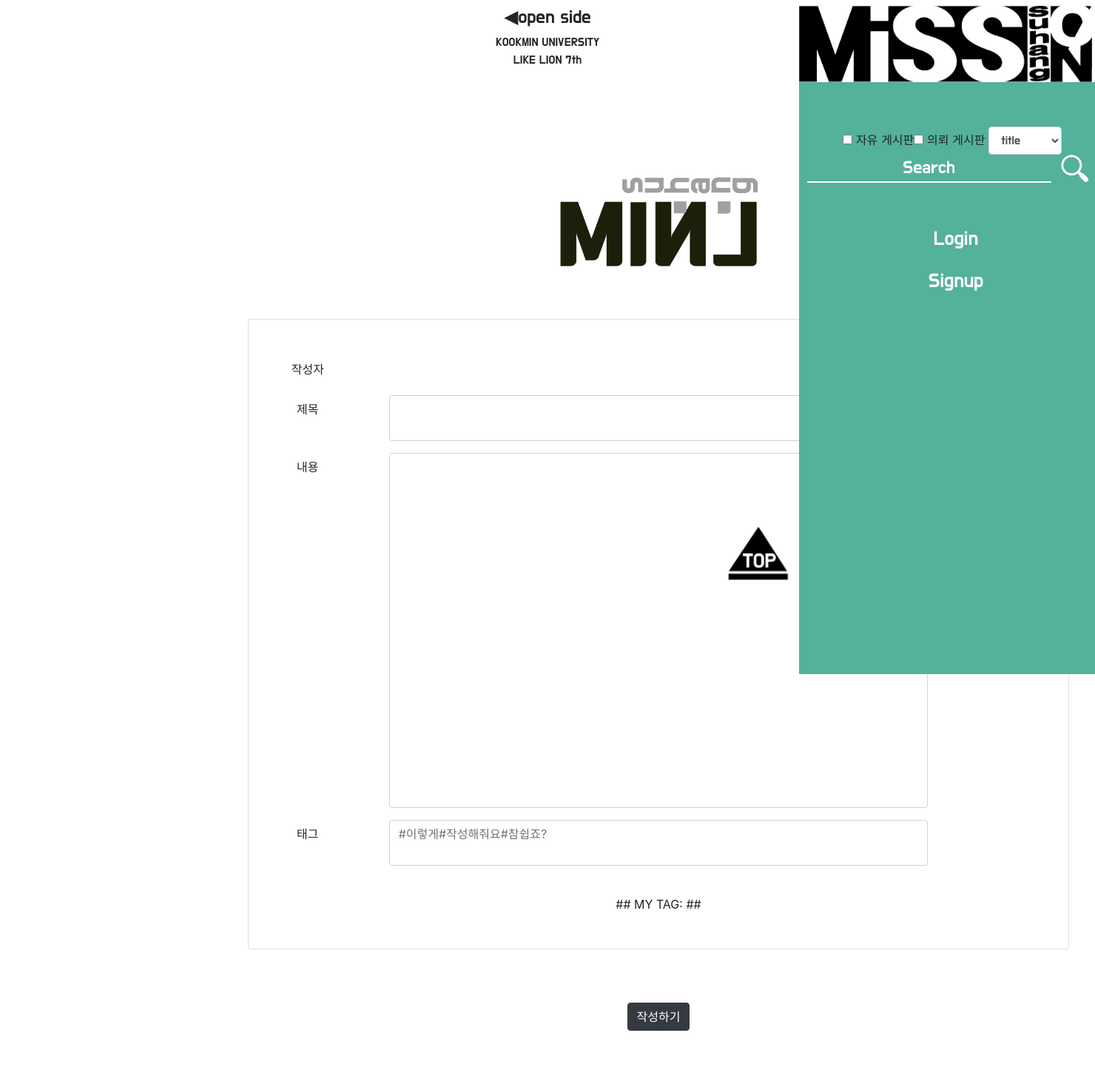
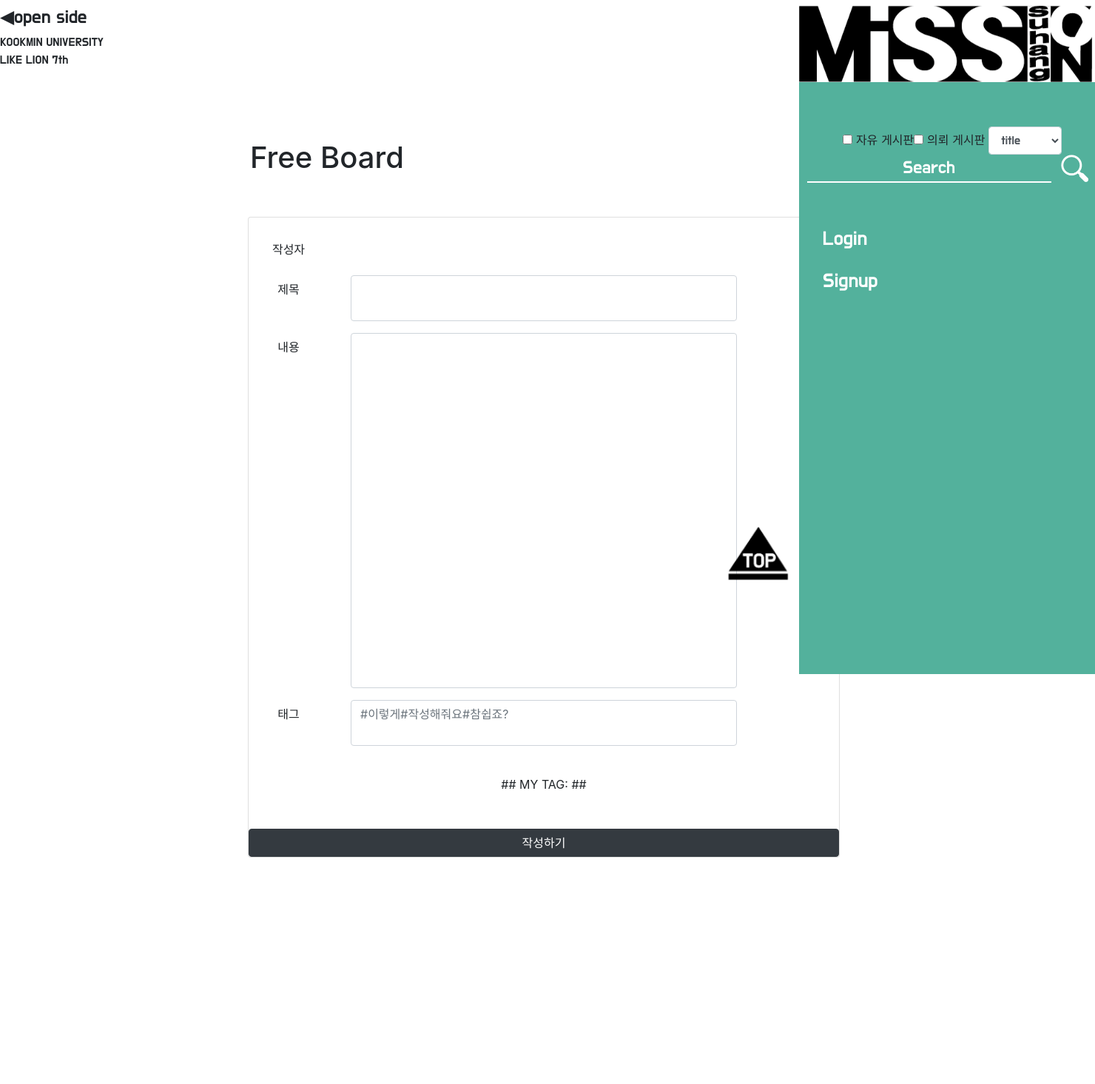
Before and after one commit to rkdtmddnjs97/mission_suhang, a Django app: page /freeBoard/new/ in a window 1480 px wide. Shown: the whole page at 74% size. After the commit the page ends 1159 px from the top, so only its background shows below. Run offline with Django 3.2, Linux system fonts and the light colour scheme; data that the repository does not hold is empty; some libraries are stand-ins or nearby versions.

Commit message:
b_new_final

```diff
--- a/freeBoard/templates/b_new.html
+++ b/freeBoard/templates/b_new.html
@@ -4,19 +4,20 @@
 
 
 <form action="{%url 'b_create' %}" method="POST">
-    <br><br><br>
-    <div><img class="image_h" src="{% static '로고1.png' %}" alt="" width="280;" height="170;"></div>
+    <br><br>
+    <!-- <div><img class="image_h" src="{% static '로고1.png' %}" alt="" width="280;" height="170;"></div> -->
+    <h1 class="fr">Free Board</h1>
     <br><br>
     {% csrf_token %}
     <div class="card">
 
 
-        <br><br>
+        <br>
         {% csrf_token %}
         <div class="form-group row">
             <label for="staticUser" class="col-sm-2 col-form-label">작성자</label>
-            <div class="col-sm-8">
-                <input type="text" readonly class="form-control-plaintext" id="staticEmail" value="{{user.username}}">
+            <div class="col-sm-8" >
+                <input type="text" readonly class="form-control-plaintext" id="staticEmail" value="{{user.username}}" style="text-align: center;">
             </div>
         </div>
         <div class="form-group row">
@@ -43,16 +44,17 @@
         <a href="">{{tag}}</a>
         {% endfor %} ##
         <br><br><br>
+        <button class="btn btn-dark" type='submit'>작성하기</button>
+
     </div>
 
 <br><br><br>
-    <button class="btn btn-dark" type='submit'>작성하기</button>
-    <br><br><br><br>
+
 </form>
 <style>
-    .card {
+    /* .card {
         text-align: center;
-    }
+    } */
 
     form {
         text-align: center;
@@ -73,9 +75,15 @@
     }
 
     @media screen and (min-width: 1000px) {
-        div {
-            text-align: center;
-        }
+       .card{
+           width:50rem;
+
+       }
+       .fr{
+           margin-right:56rem;
+
+       }
+
     }
 </style>
 
```
